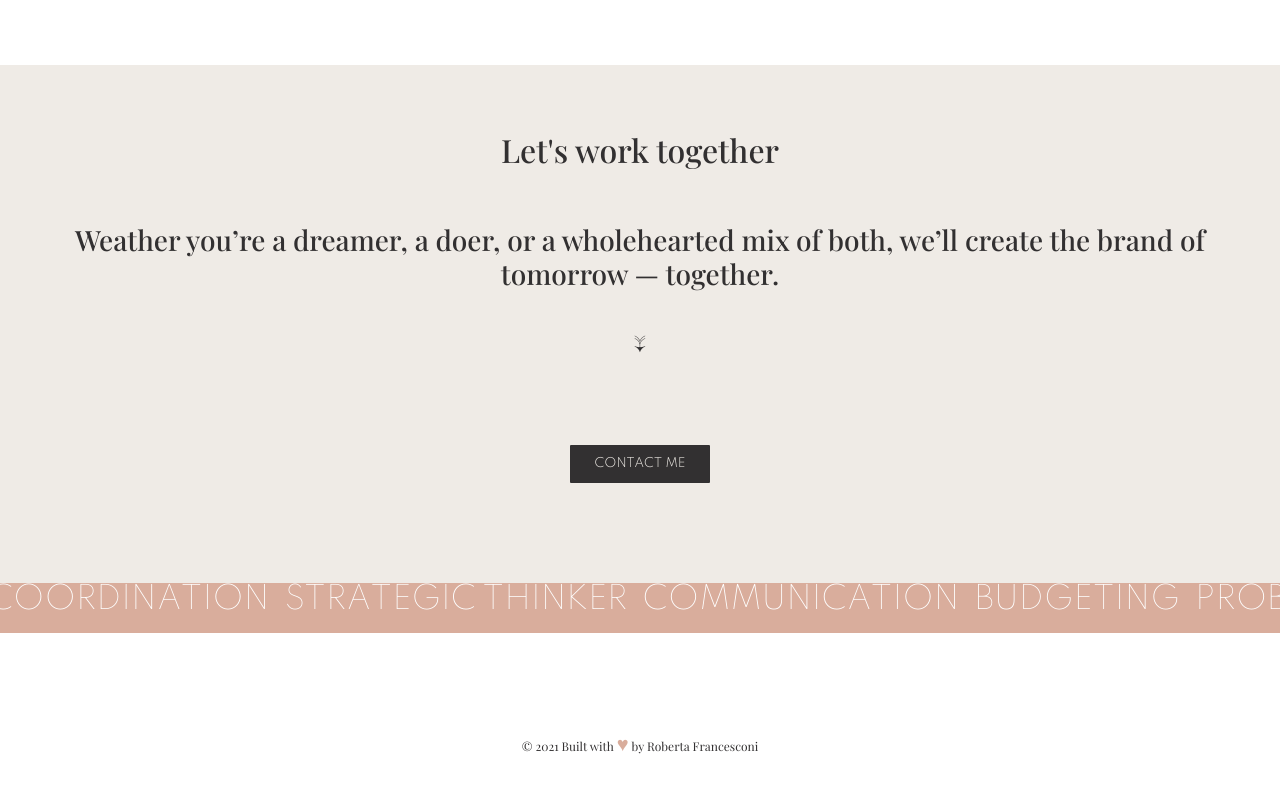
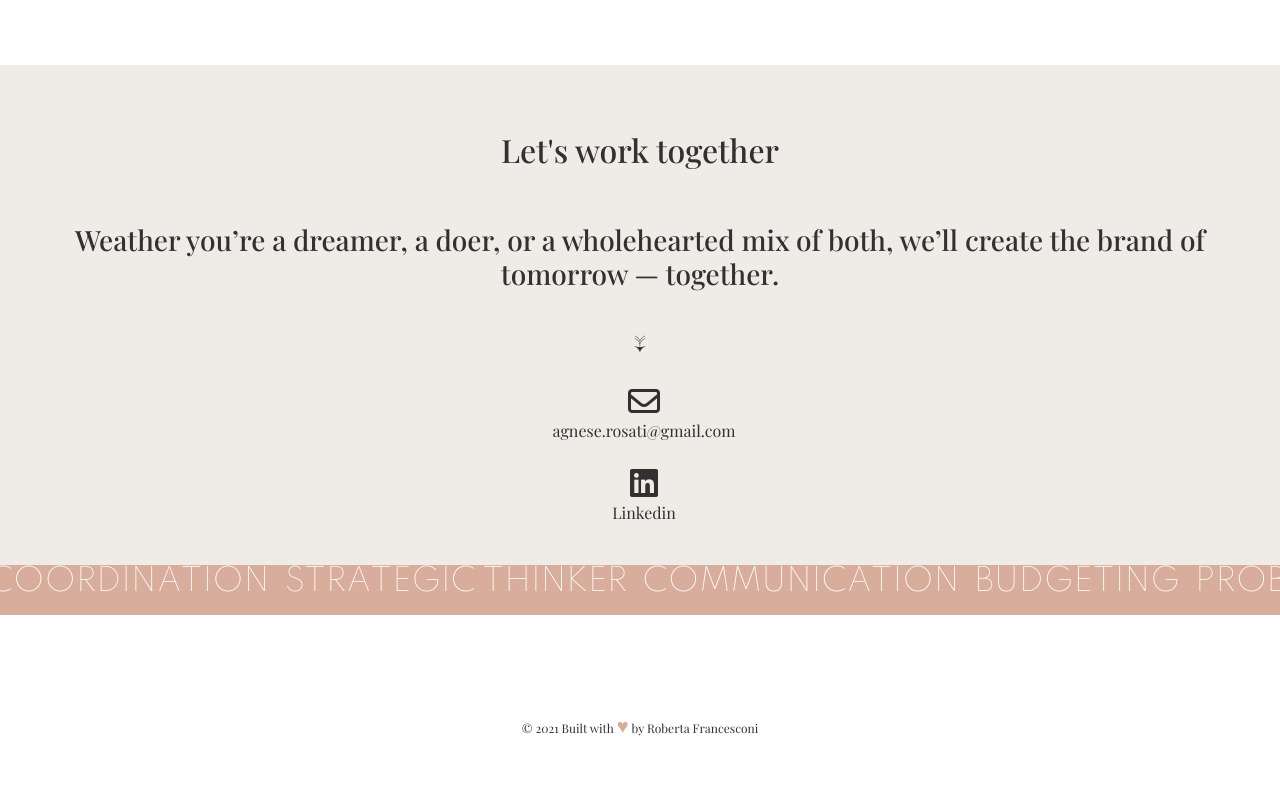
Before and after one commit to RobertaRocks/Agnese, a plain HTML site: page index.html in a window 1280 px wide. Shown: the part 1693-2486 px from the top of the page. Drawn offline with nearby package versions, Linux system fonts and the light colour scheme; a web font is replaced by a local one.

Commit message:
added contact row

```diff
--- a/index.html
+++ b/index.html
@@ -57,7 +57,7 @@
 <div class="main-container background">
     <h1>Project Management & Creative Direction
             <div class="d-block text-center button-container">
-            <button class="button text center"><span>CONTACT ME</span></button>
+            <button class="button text-center"><span>CONTACT ME</span></button>
             </div>
     </h1>
 </div>
@@ -84,7 +84,7 @@
     <span class="headline">WORK HARD, PLAY HARD<br><br></span>
  What drives me is my passion for DREAMS. What I offer is my ability and skills to help people and companies to achieve them and reach their goals. I strongly believe in the power of STORIES. Behind every project there is a story to tell and to share.
             <div class="d-block text-center button-container">
-            <button class="button text center"><span>CONTACT ME</span></button>
+            <button class="button text-center"><span>CONTACT ME</span></button>
             </div>
     </h2>
 </div>
@@ -98,10 +98,17 @@
     Let's work together <br>
     <h3>Weather you’re a dreamer, a doer, or a wholehearted mix of both, we’ll create the brand of tomorrow — together.
     <br><br>↓</h3></h2>
-    <div class="d-block text-center button-container">
-            <button class="button text-center"><span>CONTACT ME</span></button>
-            </div>
+    <div class="col-lg-12 m-1 p-2">
+        <div class="text-right contact-info p-2">
+        <a href="mailto:agnese.rosati@gmail.com" class="email-link"><i class="far fa-envelope fa-2x"></i><br>
+        agnese.rosati@gmail.com</a>
+        <br/><br/>
+        <a href="https://www.linkedin.com/in/agnese-rosati-474492183/" class="social-icon" target="_blank"><i class="fab fa-linkedin fa-2x "></i><br>
+        Linkedin</a>
+        </div>
+    </div>
 </div>
+
 
 
 
--- a/style.css
+++ b/style.css
@@ -46,7 +46,7 @@ padding-top: 80px;
 padding-bottom: 80px;
 }
 
-.button {
+.button, .button-center {
 color: var(--secondary-color);
 background-color: var(--primary-color);
 border: none;
@@ -64,20 +64,20 @@ font-family: var(--secondary-font);
 border-color: var(--primary-color) ;
 }
 
-.button span {
+.button span, .button-center span{
 cursor: pointer;
 display: inline-block;
 position: relative;
 transition: 0.5s;
 }
 
-.button:hover {
+.button:hover, .button-center:hover  {
 background-color: var(--pink-color);
 color: var(--primary-color);
 border:1px solid #3230314f;
 }
 
-.button span:after {
+.button span:after, .button-center span:after {
   content: '\00bb';
   position: absolute;
   opacity: 0;
@@ -86,11 +86,11 @@ border:1px solid #3230314f;
   transition: 0.5s;
 }
 
-.button:hover span {
+.button:hover span, .button-center:hover span  {
   padding-right: 25px;
 }
 
-.button:hover span:after {
+.button:hover span:after, .button-center:hover span:after {
   opacity: 1;
   right: 0;
 }
@@ -113,6 +113,11 @@ text-align: left;
 button {
 display: block;
 text-align: left;
+}
+
+.button-center, .button-container-center {
+display:block;
+text-align:center;
 }
 }
 
@@ -224,4 +229,4 @@ section{
   to {
     -webkit-transform: translateX(-100%);
             transform: translateX(-100%);
-  }
+  }}
```
